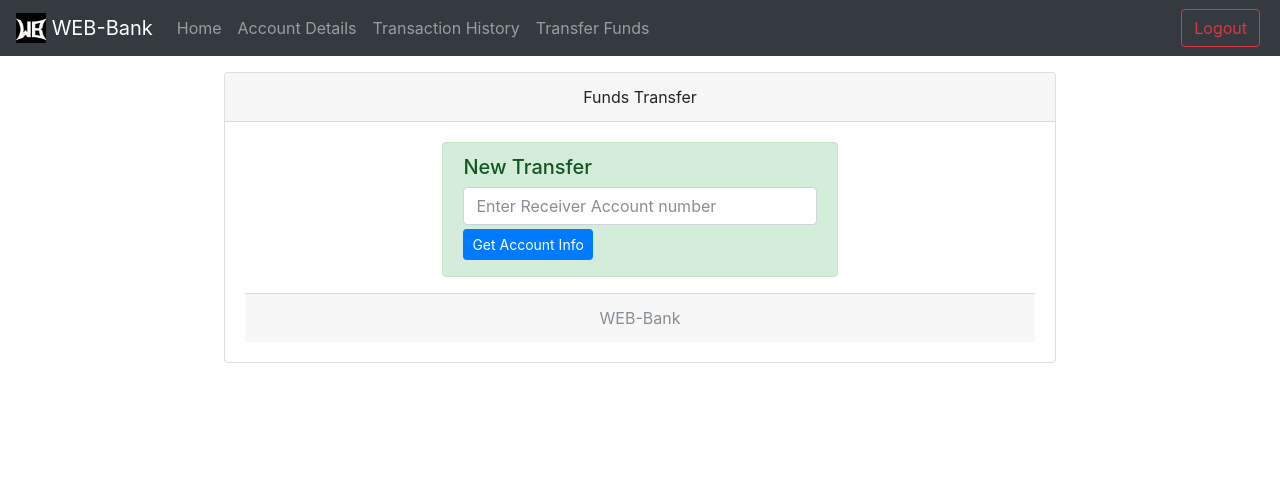
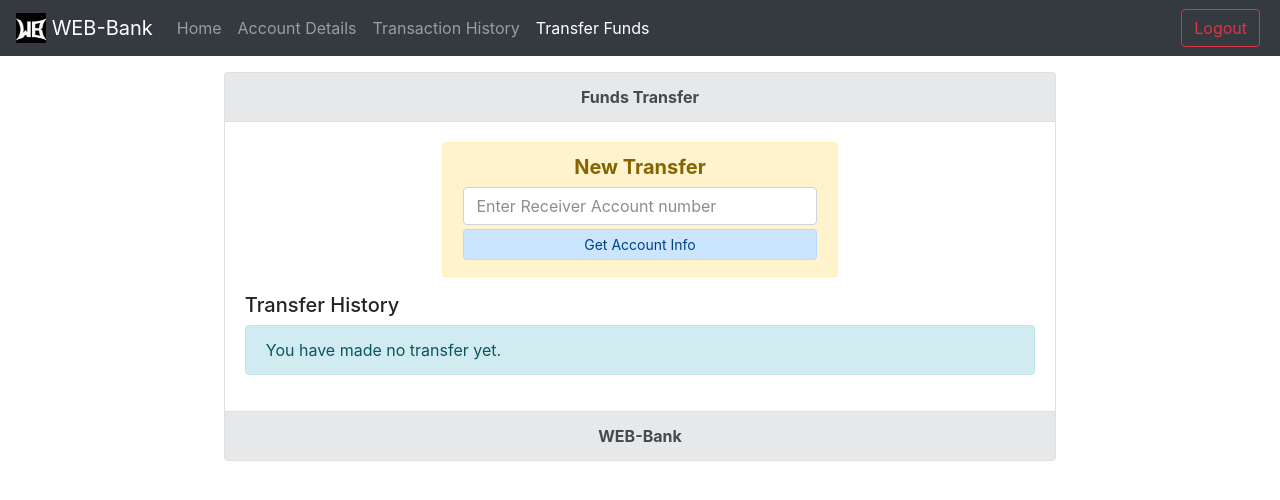
Before and after one commit to pebbles77/WEB-Banking, a PHP site: page /transfer.php in a window 1280 px wide. Shown: the top 500 px of the page. Run offline with PHP 8.4, Linux system fonts and the light colour scheme; the visitor is signed in with stand-in values (Sample User, id 1); data that the repository does not hold is empty.

Commit message:
fifth commit

```diff
--- a/accepted_account.php
+++ b/accepted_account.php
@@ -48,7 +48,7 @@ if (!isset($_SESSION['managerId'])) {
    <div class="col-md-6">
    <div class="card card-outline-secondary">
    <div class="card-header">
-   <h3 class="mb-0">Contact Form</h3>
+   <h3 class="mb-0">Send Mail to Applicant</h3>
    </div>
    <div class="card-body">
    <form autocomplete="off" class="form" role="form" method="post" action="mail_testing.php">
--- a/mindex.php
+++ b/mindex.php
@@ -38,10 +38,6 @@ if (!isset($_SESSION['managerId'])) {
         <li class="nav-item "> <a class="nav-link" href="maddnew.php">Add New Account</a></li>
         <li class="nav-item "> <a class="nav-link" href="mfeedback.php">Feedback</a></li>
         <li class="nav-item "> <a class="nav-link" href="mapplicationRequest.php">Application Requests</a></li>
-        <!-- <li class="nav-item ">  <a class="nav-link" href="transfer.php">Funds Transfer</a></li> -->
-        <!-- <li class="nav-item ">  <a class="nav-link" href="profile.php">Profile</a></li> -->
-
-
       </ul>
       <?php include 'msideButton.php'; ?>
 
--- a/transfer.php
+++ b/transfer.php
@@ -6,7 +6,7 @@ if(!isset($_SESSION['userId'])){ header('location:login.php');}
 <!DOCTYPE html>
 <html>
 <head>
-  <title>Banking</title>
+  <title>WEB-Banking</title>
   <?php require 'assets/autoloader.php'; ?>
   <?php require 'assets/db.php'; ?>
   <?php require 'assets/function.php'; ?>
@@ -39,7 +39,7 @@ if(!isset($_SESSION['userId'])){ header('location:login.php');}
   <nav class="navbar navbar-expand-lg navbar-dark bg-dark fixed-top">
     <a class="navbar-brand" href="#">
     <img src="images/logo1.jpg" width="30" height="30" class="d-inline-block align-top" alt="">
-      <!--  <i class="d-inline-block  fa fa-building fa-fw"></i> --><?php echo bankname; ?>
+      <?php echo bankname; ?>
     </a>
     <button class="navbar-toggler" type="button" data-toggle="collapse" data-target="#navbarSupportedContent" aria-controls="navbarSupportedContent" aria-expanded="false" aria-label="Toggle navigation">
       <span class="navbar-toggler-icon"></span>
@@ -52,7 +52,7 @@ if(!isset($_SESSION['userId'])){ header('location:login.php');}
         </li>
         <li class="nav-item "> <a class="nav-link" href="accounts.php">Account Details</a></li>
         <li class="nav-item "> <a class="nav-link" href="statements.php">Transaction History</a></li>
-        <li class="nav-item "> <a class="nav-link" href="transfer.php">Transfer Funds</a></li>
+        <li class="nav-item active "> <a class="nav-link" href="transfer.php">Transfer Funds</a></li>
       </ul>
       <?php include 'sideButton.php'; ?>
 
@@ -60,15 +60,15 @@ if(!isset($_SESSION['userId'])){ header('location:login.php');}
   </nav><br><br><br>
 <div class="container">
   <div class="card  w-75 mx-auto">
-  <div class="card-header text-center">
-    Funds Transfer
+  <div class="card-header text-center alert-secondary">
+  <b>  Funds Transfer </b>
   </div>
   <div class="card-body">
       <form method="POST">
-          <div class="alert alert-success w-50 mx-auto">
-            <h5>New Transfer</h5>
+          <div class="alert alert-warning w-50 mx-auto text-center">
+            <h5> <b> New Transfer </b></h5>
             <input type="text" name="otherNo" class="form-control " placeholder="Enter Receiver Account number" required>
-            <button type="submit" name="get" class="btn btn-primary btn-bloc btn-sm my-1">Get Account Info</button>
+            <button type="submit" name="get" class="btn alert-primary btn-outline-primary btn-block btn-sm my-1">Get Account Info</button>
           </div>
       </form>
       <?php if (isset($_POST['get']))
@@ -88,7 +88,7 @@ if(!isset($_SESSION['userId'])){ header('location:login.php');}
                     <input type='text' class='form-control' value='$row2[bankName]' readonly required>
                     Enter Amount for tranfer.
                     <input type='number' name='amount' class='form-control' min='1' max='$userData[balance]' required>
-                    <button type='submit' name='transfer' class='btn btn-primary btn-bloc btn-sm my-1'>Tranfer</button>
+                    <button type='submit' name='transfer' class='btn btn-primary btn-block btn-sm my-1'>Transfer</button>
                   </form>
                 </div>";
           }elseif ($array3->num_rows > 0) {
@@ -103,7 +103,7 @@ if(!isset($_SESSION['userId'])){ header('location:login.php');}
                     <input type='text' class='form-control' value='".bankname."' readonly required>
                     Enter Amount for tranfer.
                     <input type='number' name='amount' class='form-control' min='1' max='$userData[balance]' required>
-                    <button type='submit' name='transferSelf' class='btn btn-primary btn-bloc btn-sm my-1'>Tranfer</button>
+                    <button type='submit' name='transferSelf' class='btn btn-primary btn-block btn-sm my-1'>Transfer</button>
                   </form>
                 </div>";
           }
@@ -112,7 +112,7 @@ if(!isset($_SESSION['userId'])){ header('location:login.php');}
         }
       }
       ?>
-    <!-- <h5>Transfer History</h5>
+    <h5>Transfer History</h5>
     <?php
     if (isset($_POST['transferSelf']))
     {
@@ -144,9 +144,9 @@ if(!isset($_SESSION['userId'])){ header('location:login.php');}
       else
         echo "<div class='alert alert-info'>You have made no transfer yet.</div>";
     ?>
-  </div> -->
-  <div class="card-footer text-muted text-center">
-   <?php echo bankname ?>
+  </div>
+  <div class="card-footer text text-center alert-secondary">
+  <b> <?php echo bankname ?> </b>
   </div>
 </div>
 
```
Also changed, not shown: apply.php (+26 -7 lines), mail_testing.php (+11 -11 lines), verification.php (+6 -6 lines).
